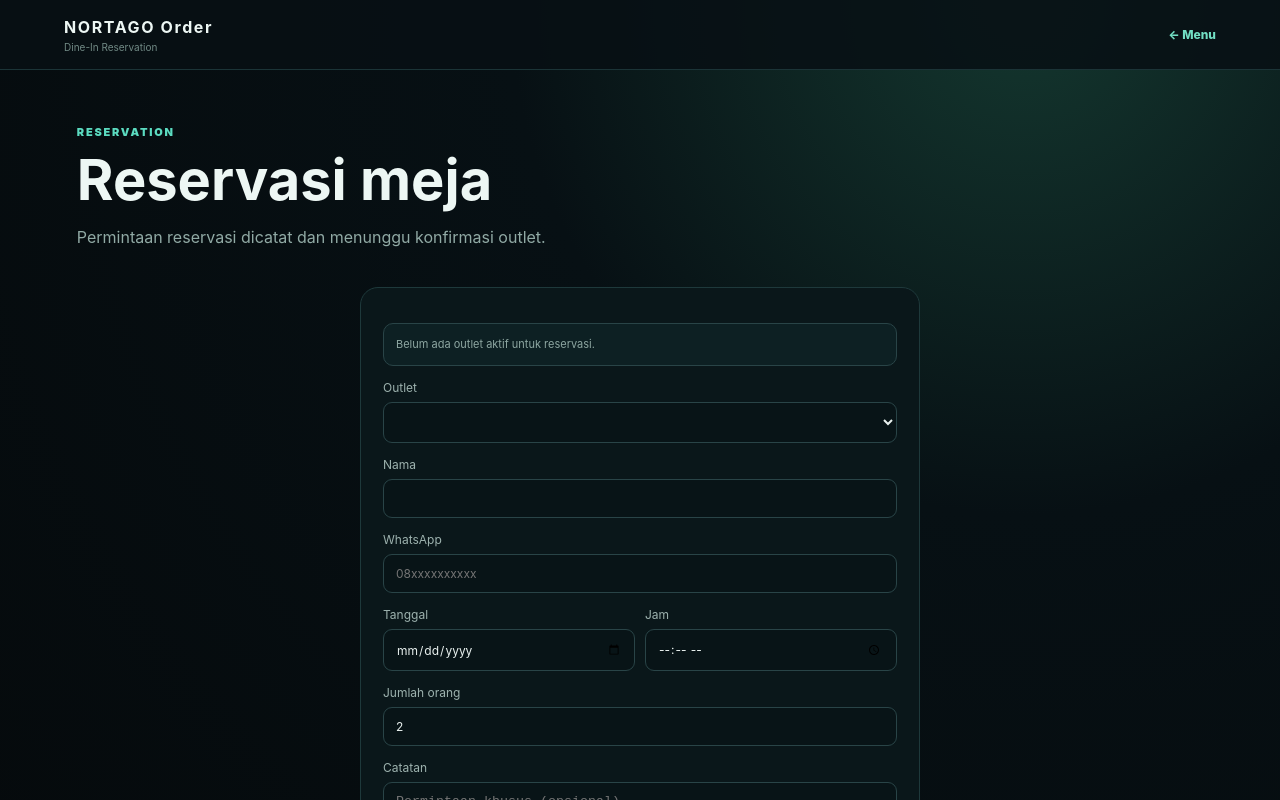
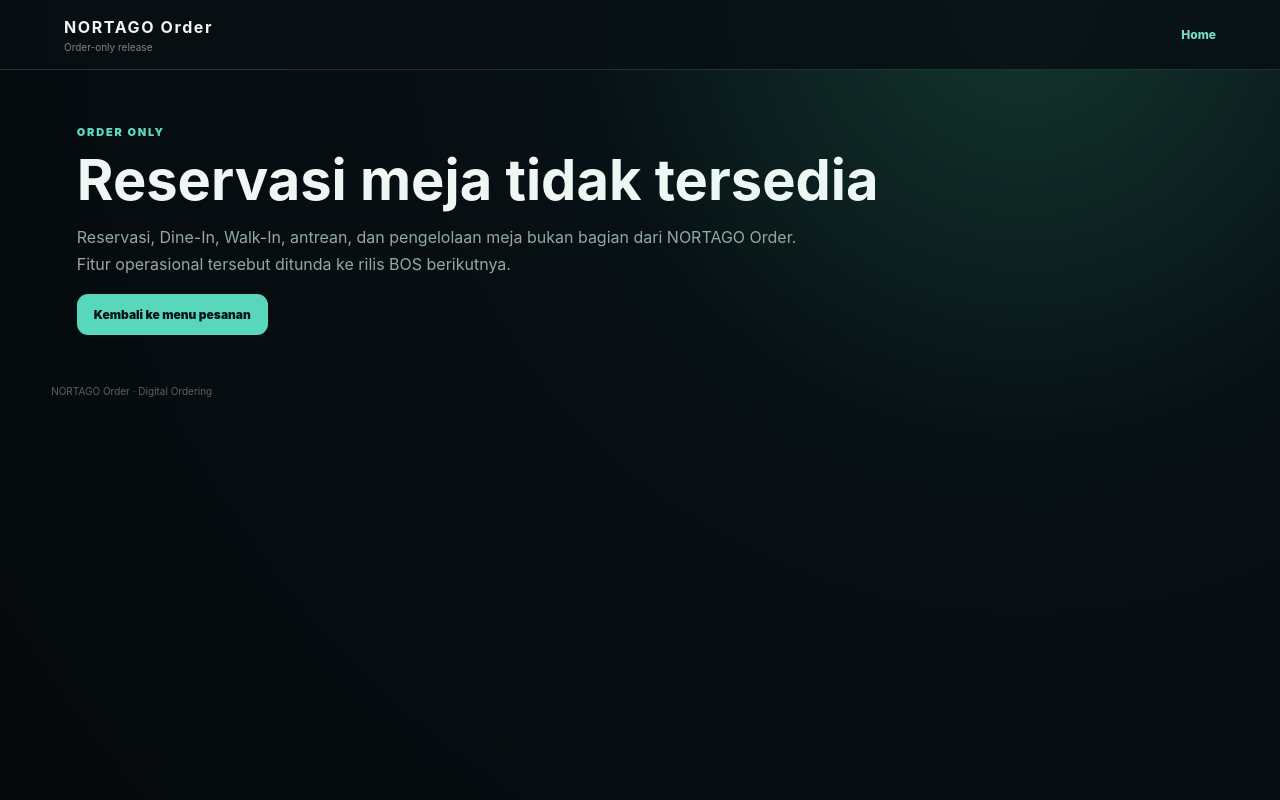
Before and after one commit to adiaris2022-rgb/tjsl-impact-control-tower, a Next.js app: page /otc/reservation in a window 1280 px wide. Shown: the top 800 px of the page. Built offline with nearby package versions, Linux system fonts and the light colour scheme; no server answers; the database is empty.

Commit message:
release: disable reservation page in Order-only build

```diff
--- a/app/otc/reservation/page.tsx
+++ b/app/otc/reservation/page.tsx
@@ -1,109 +1,19 @@
-"use client";
+import Link from "next/link";
 
-import { useEffect, useState } from "react";
-import Link from "next/link";
-import { createClient } from "@supabase/supabase-js";
-
-type Outlet = { id: string; name: string };
-
-async function getSupabase() {
-  const response = await fetch("/api/supabase-config", { cache: "no-store" });
-  const config = await response.json().catch(() => ({}));
-  if (!response.ok || !config.url || !config.key) throw new Error(config.error || "Konfigurasi Supabase tidak tersedia.");
-  return createClient(config.url, config.key);
-}
-
-export default function Reservation() {
-  const [outlets, setOutlets] = useState<Outlet[]>([]);
-  const [outletId, setOutletId] = useState("");
-  const [name, setName] = useState("");
-  const [whatsapp, setWhatsapp] = useState("");
-  const [date, setDate] = useState("");
-  const [time, setTime] = useState("");
-  const [partySize, setPartySize] = useState("2");
-  const [note, setNote] = useState("");
-  const [reservationNo, setReservationNo] = useState("");
-  const [loading, setLoading] = useState(true);
-  const [saving, setSaving] = useState(false);
-  const [error, setError] = useState("");
-  const todayLocal = new Date(Date.now() - new Date().getTimezoneOffset() * 60000).toISOString().slice(0, 10);
-
-  useEffect(() => {
-    let alive = true;
-    (async () => {
-      try {
-        const supabase = await getSupabase();
-        const { data, error: queryError } = await supabase
-          .from("otc_outlets").select("id,name").eq("is_active", true).order("name");
-        if (queryError) throw queryError;
-        if (!alive) return;
-        setOutlets((data || []) as Outlet[]);
-        setOutletId(data?.[0]?.id || "");
-        if (!data?.length) setError("Belum ada outlet aktif untuk reservasi.");
-      } catch (cause: unknown) {
-        if (alive) setError(cause instanceof Error ? cause.message : "Gagal memuat outlet.");
-      } finally {
-        if (alive) setLoading(false);
-      }
-    })();
-    return () => { alive = false; };
-  }, []);
-
-  const submit = async (event: React.FormEvent) => {
-    event.preventDefault();
-    setSaving(true);
-    setError("");
-    try {
-      if (!outletId || !date || !time) throw new Error("Outlet, tanggal, dan jam reservasi wajib dipilih.");
-      const reservedFor = new Date(date + "T" + time).toISOString();
-      const supabase = await getSupabase();
-      const { data, error: rpcError } = await supabase.rpc("nortago_create_customer_reservation", {
-        p_outlet_id: outletId,
-        p_customer_name: name,
-        p_customer_whatsapp: whatsapp,
-        p_reserved_for: reservedFor,
-        p_party_size: Number(partySize),
-        p_note: note || null,
-      });
-      if (rpcError) throw rpcError;
-      if (!data?.reservation_no) throw new Error("Nomor reservasi tidak diterima.");
-      setReservationNo(data.reservation_no);
-    } catch (cause: unknown) {
-      setError(cause instanceof Error ? cause.message : "Gagal membuat reservasi.");
-    } finally {
-      setSaving(false);
-    }
-  };
-
-  if (loading) return <main className="otc-page"><div className="loading">Memuat outlet…</div></main>;
-
+export default function ReservationUnavailable() {
   return (
     <main className="otc-page">
-      <header className="otc-head"><div><b>NORTAGO Order</b><small>Dine-In Reservation</small></div><Link href="/otc/customer-order">← Menu</Link></header>
-      <section className="customer-title"><span>RESERVATION</span><h1>Reservasi meja</h1><p>Permintaan reservasi dicatat dan menunggu konfirmasi outlet.</p></section>
-      {reservationNo ? (
-        <section className="success-card">
-          <span className="eyebrow">RESERVATION REQUEST RECORDED</span>
-          <h2>{reservationNo}</h2>
-          <p>Status: <b>PENDING</b>. Outlet perlu mengonfirmasi ketersediaan meja sebelum reservasi dianggap pasti.</p>
-          <Link className="otc-primary" href="/otc/customer-order">Kembali ke menu</Link>
-        </section>
-      ) : (
-        <form className="form-card narrow" onSubmit={submit}>
-          {error ? <div className="info-box">{error}</div> : null}
-          <label>Outlet<select value={outletId} onChange={(event) => setOutletId(event.target.value)} required>{outlets.map((outlet) => <option key={outlet.id} value={outlet.id}>{outlet.name}</option>)}</select></label>
-          <label>Nama<input value={name} onChange={(event) => setName(event.target.value)} minLength={2} maxLength={120} required /></label>
-          <label>WhatsApp<input value={whatsapp} onChange={(event) => setWhatsapp(event.target.value)} placeholder="08xxxxxxxxxx" required /></label>
-          <div className="two">
-            <label>Tanggal<input type="date" min={todayLocal} value={date} onChange={(event) => setDate(event.target.value)} required /></label>
-            <label>Jam<input type="time" value={time} onChange={(event) => setTime(event.target.value)} required /></label>
-          </div>
-          <label>Jumlah orang<input type="number" min="1" max="30" value={partySize} onChange={(event) => setPartySize(event.target.value)} required /></label>
-          <label>Catatan<textarea value={note} onChange={(event) => setNote(event.target.value)} maxLength={1000} placeholder="Permintaan khusus (opsional)" /></label>
-          <button className="otc-primary full" disabled={saving || !outletId}>{saving ? "Menyimpan…" : "Kirim Permintaan Reservasi →"}</button>
-        </form>
-      )}
-      <footer>Supported by NORTAGO · NORTAGO Order</footer>
+      <header className="otc-head">
+        <div><b>NORTAGO Order</b><small>Order-only release</small></div>
+        <Link href="/otc">Home</Link>
+      </header>
+      <section className="customer-title">
+        <span>ORDER ONLY</span>
+        <h1>Reservasi meja tidak tersedia</h1>
+        <p>Reservasi, Dine-In, Walk-In, antrean, dan pengelolaan meja bukan bagian dari NORTAGO Order. Fitur operasional tersebut ditunda ke rilis BOS berikutnya.</p>
+        <Link className="otc-primary" href="/otc/customer-order">Kembali ke menu pesanan</Link>
+      </section>
+      <footer>NORTAGO Order · Digital Ordering</footer>
     </main>
   );
 }
```
